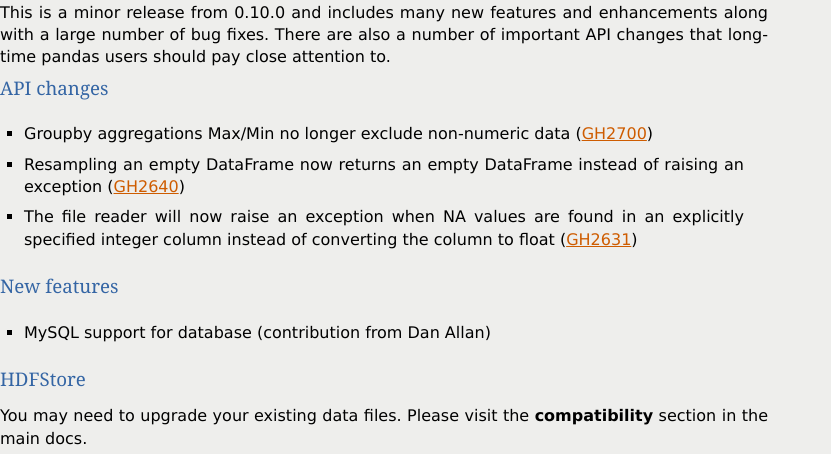
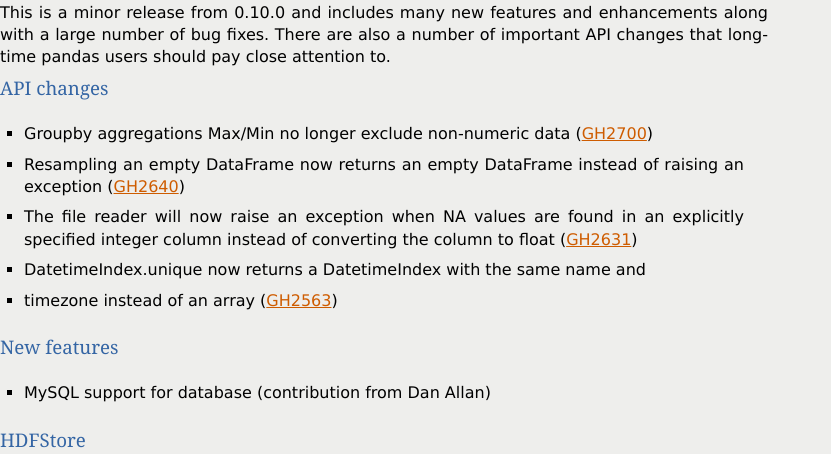
Before and after one commit to mobogaqc/pandas, a Sphinx documentation site: the page built from doc/source/whatsnew.rst, in a window 1280 px wide and 900 px high, scrolled down 316 px, cut to the strip 0-454 px from the top of the window. Shown: the whole strip, without its empty margins (0-831 px from the left). Built offline with Sphinx 7.4.7, drawn with Linux system fonts in a browser that asks for light colours; formulas are drawn with MathJax 3; the version number is read from the project's files by our own code.

Commit message:
RLS: note changed return type in DatetimeIndex.unique

```diff
--- a/doc/source/v0.10.1.txt
+++ b/doc/source/v0.10.1.txt
@@ -14,6 +14,8 @@
 - Groupby aggregations Max/Min no longer exclude non-numeric data (GH2700_)
 - Resampling an empty DataFrame now returns an empty DataFrame instead of raising an exception (GH2640_)
 - The file reader will now raise an exception when NA values are found in an explicitly specified integer column instead of converting the column to float (GH2631_)
+- DatetimeIndex.unique now returns a DatetimeIndex with the same name and
+- timezone instead of an array (GH2563_)
 
 New features
 ~~~~~~~~~~~~
@@ -200,3 +202,4 @@
 .. _GH2626: https://github.com/pydata/pandas/issues/2626
 .. _GH2613: https://github.com/pydata/pandas/issues/2613
 .. _GH2602: https://github.com/pydata/pandas/issues/2602
+.. _GH2563: https://github.com/pydata/pandas/issues/2563
```
